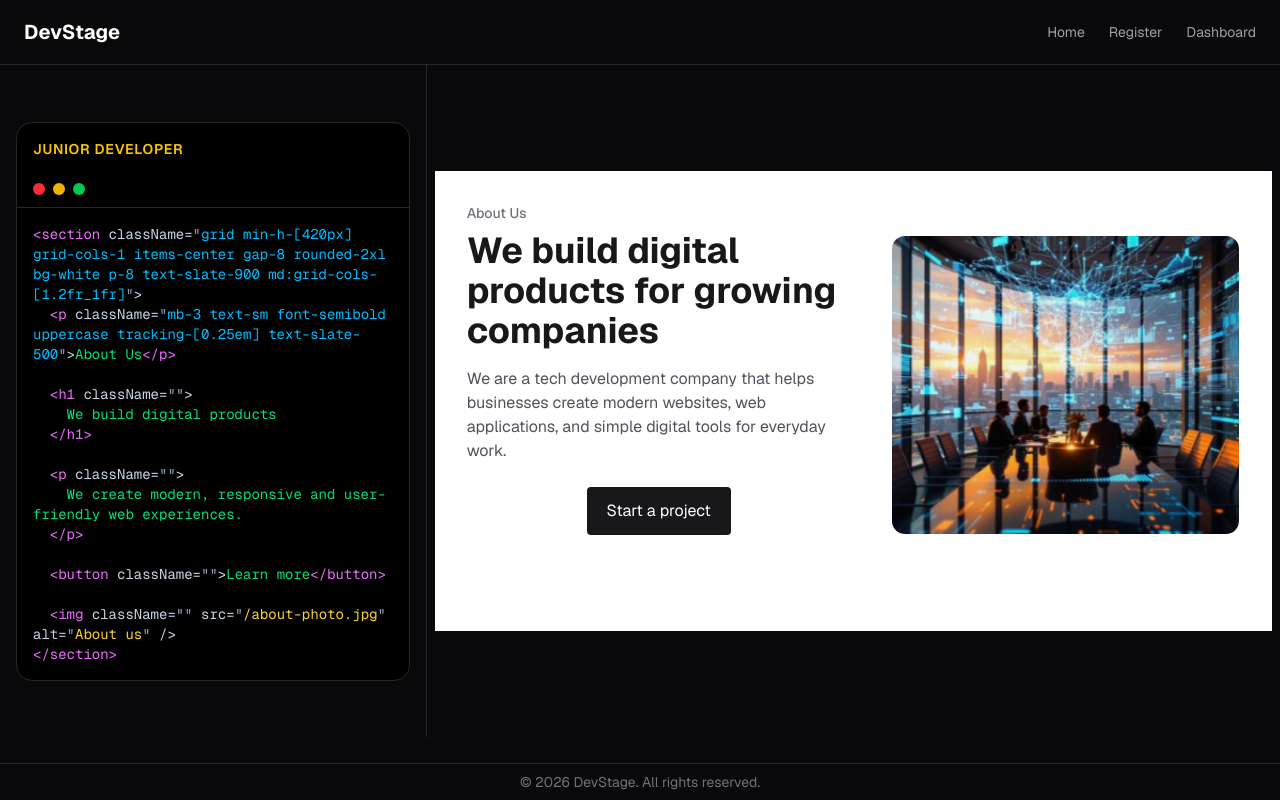
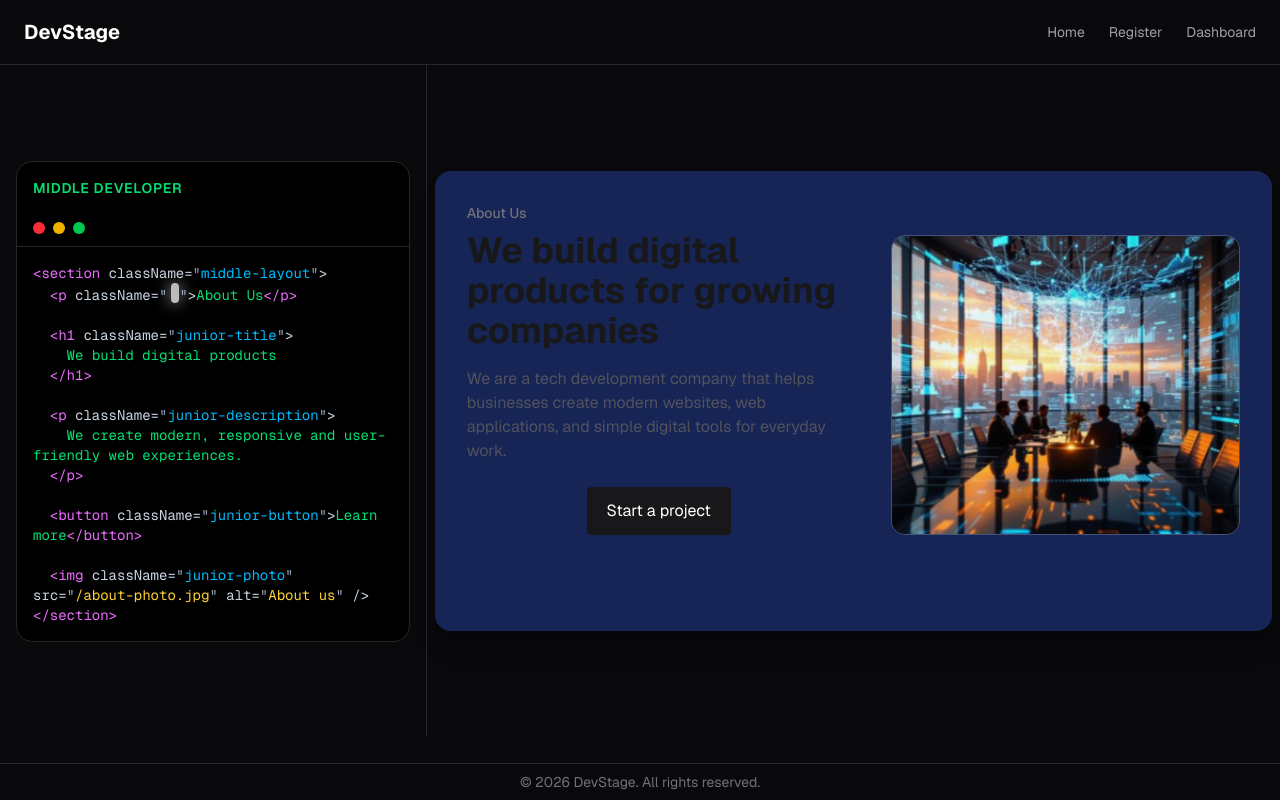
Before and after one commit to saeedhei/team-alla-biloshapka, a Next.js app: page / in a window 1280 px wide. Built offline with nearby package versions, Linux system fonts and the light colour scheme.

Commit message:
improve about code typing flow

```diff
--- a/app/home/AboutSection.tsx
+++ b/app/home/AboutSection.tsx
@@ -10,7 +10,7 @@ type VisualStage = "junior" | "middle" | "senior";
 
 function SeniorTechVisual() {
   return (
-    <div className="relative h-[390px] w-full max-w-[520px] justify-self-end overflow-hidden rounded-[2rem] bg-slate-950 shadow-[0_30px_90px_rgba(8,47,73,0.55)]">
+    <div className="relative h-[500px] w-full max-w-[520px] justify-self-end overflow-hidden rounded-[2rem] bg-slate-950 shadow-[0_30px_90px_rgba(8,47,73,0.55)]">
       <img
         src="/senior-tech-visual.png"
         alt="Premium abstract coding academy visual"
--- a/app/home/CodePanel.tsx
+++ b/app/home/CodePanel.tsx
@@ -11,7 +11,6 @@ import type {
 import {
   aboutClassStages,
   aboutClassTimeline,
-  emptyClasses,
 } from "./codePanel/codePanelData";
 
 import { AnimatedClassName } from "./codePanel/AnimatedClassName";
@@ -46,7 +45,7 @@ export default function CodePanel({
   onVisualStyleStepChange,
 }: CodePanelProps) {
   const [currentClasses, setCurrentClasses] =
-    useState<AboutClasses>(emptyClasses);
+    useState<AboutClasses>(aboutClassStages.junior);
   const [stage, setStage] = useState<Stage>("junior");
   const [activeElement, setActiveElement] = useState<AboutElement | null>(null);
 
--- a/app/home/codePanel/AnimatedClassName.tsx
+++ b/app/home/codePanel/AnimatedClassName.tsx
@@ -1,9 +1,9 @@
 "use client";
 
-import { useEffect, useState } from "react";
+import { useEffect, useRef, useState } from "react";
 
-const typingSpeed = 18;
-const erasingSpeed = 6;
+const typingSpeed = 85;
+const erasingSpeed = 35;
 
 type AnimatedClassNameProps = {
   value: string;
@@ -15,8 +15,23 @@ export function AnimatedClassName({
   isActive,
 }: AnimatedClassNameProps) {
   const [displayedValue, setDisplayedValue] = useState(value);
+  const activeClassRef = useRef<HTMLSpanElement | null>(null);
 
   useEffect(() => {
+    if (!isActive) return;
+
+    activeClassRef.current?.scrollIntoView({
+      behavior: "smooth",
+      block: "center",
+      inline: "nearest",
+    });
+  }, [isActive]);
+
+  useEffect(() => {
+    if (displayedValue === value) {
+      return;
+    }
+
     let timeoutId: number;
     let cancelled = false;
 
@@ -58,9 +73,11 @@ export function AnimatedClassName({
   }, [value]);
 
   return (
-    <>
+    <span ref={activeClassRef} className="inline">
       {displayedValue}
-      {isActive ? <span className="text-white">|</span> : null}
-    </>
+      {isActive ? (
+        <span className="ml-1 inline-block h-5 w-2 animate-pulse rounded-sm bg-white align-[-3px] shadow-[0_0_16px_rgba(255,255,255,1)]" />
+      ) : null}
+    </span>
   );
 }
--- a/app/home/codePanel/codePanelData.ts
+++ b/app/home/codePanel/codePanelData.ts
@@ -1,73 +1,46 @@
 import type { AboutClasses, Stage, TimelineItem } from "./codePanelTypes";
-
-export const emptyClasses: AboutClasses = {
-  section: "",
-  label: "",
-  title: "",
-  description: "",
-  button: "",
-  photo: "",
-};
 
 export const aboutClassStages: Record<Stage, AboutClasses> = {
   junior: {
-    section:
-      "grid min-h-[420px] grid-cols-1 items-center gap-8 rounded-2xl bg-white p-8 text-slate-900 md:grid-cols-[1.2fr_1fr]",
-    label:
-      "mb-3 text-sm font-semibold uppercase tracking-[0.25em] text-slate-500",
-    title: "mb-4 text-2xl font-bold leading-tight text-slate-900",
-    description: "mb-6 max-w-xl text-sm leading-6 text-slate-600",
-    button:
-      "mx-auto rounded-md bg-slate-200 px-5 py-3 text-sm font-semibold text-slate-900",
-    photo: "h-52 w-52 justify-self-center rounded-md object-cover shadow-md",
+    section: "junior-layout",
+    label: "junior-label",
+    title: "junior-title",
+    description: "junior-description",
+    button: "junior-button",
+    photo: "junior-photo",
   },
 
   middle: {
-    section:
-      "grid min-h-[420px] grid-cols-1 items-center gap-8 rounded-3xl bg-slate-900 p-10 text-white md:grid-cols-[1.2fr_1fr]",
-    label:
-      "mb-3 text-sm font-semibold uppercase tracking-[0.3em] text-cyan-300",
-    title: "mb-5 text-4xl font-bold leading-tight text-white",
-    description: "mb-7 max-w-xl text-base leading-7 text-slate-300",
-    button:
-      "rounded-xl bg-blue-500 px-6 py-3 text-sm font-semibold text-white shadow-lg shadow-blue-500/25",
-    photo: "h-80 w-64 justify-self-center rounded-3xl object-cover shadow-xl",
+    section: "middle-layout",
+    label: "middle-label",
+    title: "middle-title",
+    description: "middle-description",
+    button: "middle-button",
+    photo: "middle-photo",
   },
 
   senior: {
-    section:
-      "grid min-h-[420px] grid-cols-1 items-center gap-8 rounded-[2rem] bg-gradient-to-br from-slate-950 via-slate-900 to-cyan-950 p-10 text-white shadow-2xl shadow-cyan-500/20 md:grid-cols-[1.2fr_1fr]",
-    label:
-      "mb-3 text-sm font-semibold uppercase tracking-[0.35em] text-cyan-300",
-    title:
-      "mb-5 bg-gradient-to-r from-white to-cyan-300 bg-clip-text text-5xl font-bold leading-tight text-transparent drop-shadow-lg",
-    description: "mb-8 max-w-xl text-lg leading-8 text-slate-200",
-    button:
-      "rounded-2xl bg-cyan-400 px-7 py-3 text-sm font-bold text-slate-950 shadow-lg shadow-cyan-400/30",
-    photo:
-      "h-80 w-64 justify-self-center rounded-[2rem] object-cover shadow-2xl shadow-cyan-400/30 ring-4 ring-cyan-300/40",
+    section: "senior-premium-layout",
+    label: "senior-premium-label",
+    title: "senior-gradient-title",
+    description: "senior-clear-description",
+    button: "senior-glow-button",
+    photo: "senior-tech-visual",
   },
 };
 
 export const aboutClassTimeline: TimelineItem[] = [
-  { time: 1, stage: "junior", element: "section" },
-  { time: 4, stage: "junior", element: "label" },
-  { time: 6, stage: "junior", element: "title" },
-  { time: 8, stage: "junior", element: "description" },
-  { time: 11, stage: "junior", element: "button" },
-  { time: 14, stage: "junior", element: "photo" },
+{ time: 2, stage: "middle", element: "section" },
+{ time: 5, stage: "middle", element: "label" },
+{ time: 9, stage: "middle", element: "title" },
+{ time: 12, stage: "middle", element: "description" },
+{ time: 17, stage: "middle", element: "button" },
+{ time: 21, stage: "middle", element: "photo" },
 
-  { time: 20, stage: "middle", element: "section" },
-  { time: 22, stage: "middle", element: "label" },
-  { time: 24, stage: "middle", element: "title" },
-  { time: 26, stage: "middle", element: "description" },
-  { time: 28, stage: "middle", element: "button" },
-  { time: 30, stage: "middle", element: "photo" },
-
-  { time: 36, stage: "senior", element: "section" },
-  { time: 38, stage: "senior", element: "label" },
-  { time: 40, stage: "senior", element: "title" },
-  { time: 42, stage: "senior", element: "description" },
-  { time: 44, stage: "senior", element: "button" },
-  { time: 46, stage: "senior", element: "photo" },
+{ time: 25, stage: "senior", element: "section" },
+{ time: 29, stage: "senior", element: "label" },
+{ time: 33, stage: "senior", element: "title" },
+{ time: 37, stage: "senior", element: "description" },
+{ time: 41, stage: "senior", element: "button" },
+{ time: 45, stage: "senior", element: "photo" },
 ];
```
